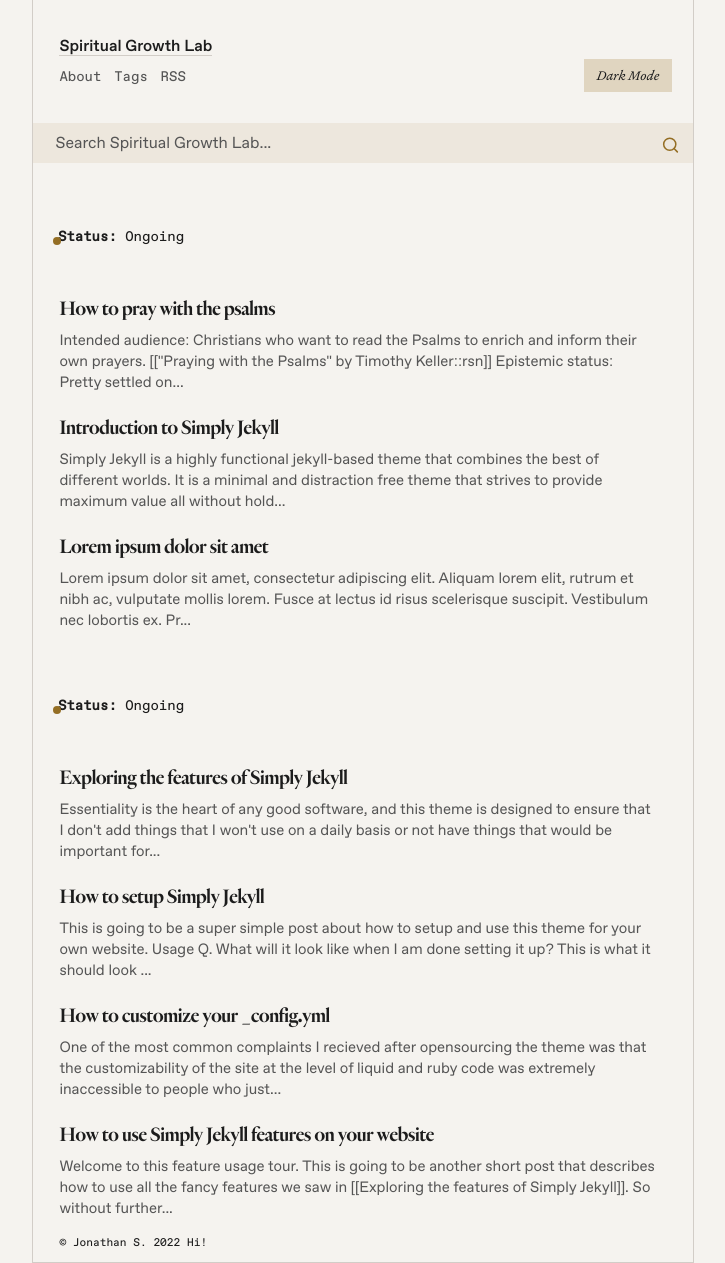
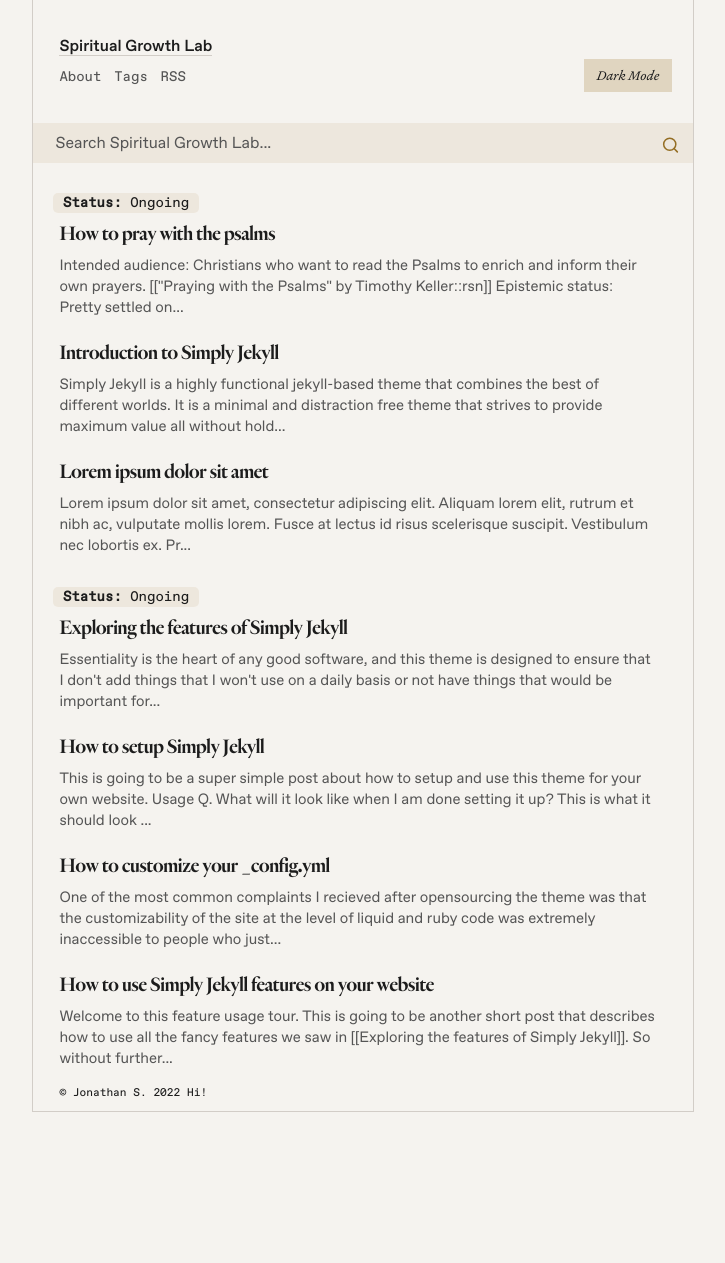
Before and after one commit to jsantiago611/digital-garden-master, a Jekyll site: the page built from index.md, in a window 1280 px wide. Shown: the whole page, without its empty margins (277-1002 px from the left). Built offline with Jekyll 4.4.1, drawn with Linux system fonts in a browser that asks for light colours; after the commit the page ends 1112 px from its top, so only the background shows below that.

Commit message:
Fixed tag spacing issues. On feedpage, also fixed status tag spacing

```diff
--- a/_includes/Feed.html
+++ b/_includes/Feed.html
@@ -37,7 +37,7 @@
             <a href="{{item.url}}" style="text-decoration: none; color: #555555;">
             {%- if item.status == "Ongoing" or item.status == "ongoing" -%}
             <ul style="padding-left: 20px; margin-top: 20px;" class="tags">
-            <li style="padding: 0 5px; border-radius: 10px;" class="tag"><b>Status: </b>{{item.status | capitalize }}</li>
+            <li style="padding: 0 5px; border-radius: 10px;" class="status"><b>Status: </b>{{item.status | capitalize }}</li>
             </ul>
             <p style="margin-top: 0px;" class="feed-title">{{ item.title }}</p>
             {%- else -%}
--- a/assets/css/Style.css
+++ b/assets/css/Style.css
@@ -656,7 +656,7 @@ cite a {
 
  ul li::before {
 	position: absolute;
-	top: .45em;
+	top: .5em;
 	left: 0;
 	height: 6px;
 	width: 6px;
@@ -2111,13 +2111,16 @@ a.button-block {
 
 .tags {
     list-style: none;
-    padding-top: 18px;
+  /*  padding-top: 18px;
     padding-bottom: 18px;
-    position: relative;
+    position: relative;*/
     overflow: hidden;
     padding: 0;
-}
-
+    margin:0;
+    display: block;
+}
+
+/*
 @media(min-width: 600px) {
 	.tags{
 		padding-top: 24px
@@ -2141,17 +2144,18 @@ a.button-block {
 		padding-bottom: 36px
 	}
 }
+*/
 
 .tags li {
-    /*float: left;*/
-   line-height: var(--line-height-tight);
+    float: left;
+   /*line-height: var(--line-height-tight);*/
 }
 
 .tag {
     color: var(--green);
     text-decoration: none;
     display: inline-block;
-    padding: 0 6px;
+    padding: 0 12px;
     border-radius: 0;
     height: auto;
     vertical-align: middle;
@@ -2161,19 +2165,40 @@ a.button-block {
     margin-right: 7px;
 }
 
-.readtime {
-    color: var(--green);
+.status {
+    color: var(--c-card);
     text-decoration: none;
     display: inline-block;
-    padding: 0 6px;
+    padding: 0 10px !important;
+    border-radius: 5px !important;
+    height: auto;
+    vertical-align: middle;
+    font-family: var(--font-family-mono);
+    font-weight: normal !important;
+    font-size: var(--font-size-small);
+    margin-bottom: 7px;
+    background-color: var(--c-card-bg-light);
+
+
+}
+
+.status::before {
+  width: 0;
+  height: 0;
+}
+
+.readtime {
+    color: var(--c-text);
+    text-decoration: none;
+    display: inline-block;
+    padding: 0 12px;
     border-radius: 0;
     height: auto;
     vertical-align: middle;
     font-family: var(--font-family-mono);
     font-weight: normal !important;
     font-size: var(--font-size-small);
-    margin-right: 7px;
-    margin-bottom: 0;
+    margin: 0;
 }
 
 .content {
```
